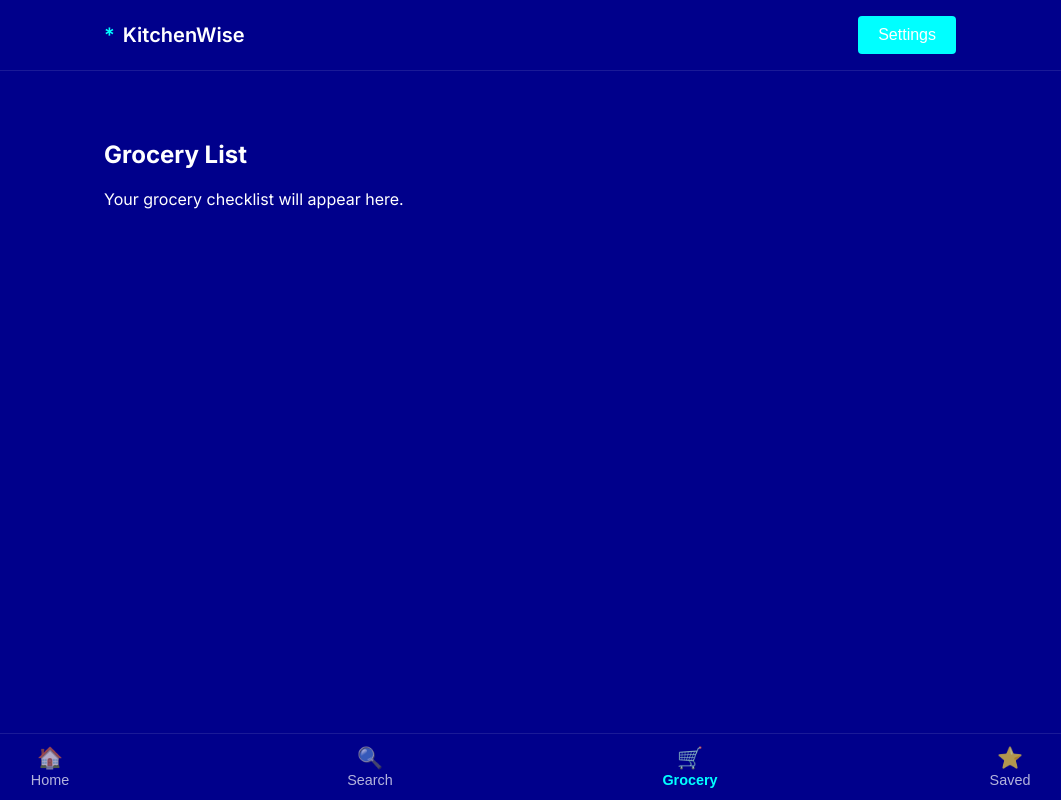
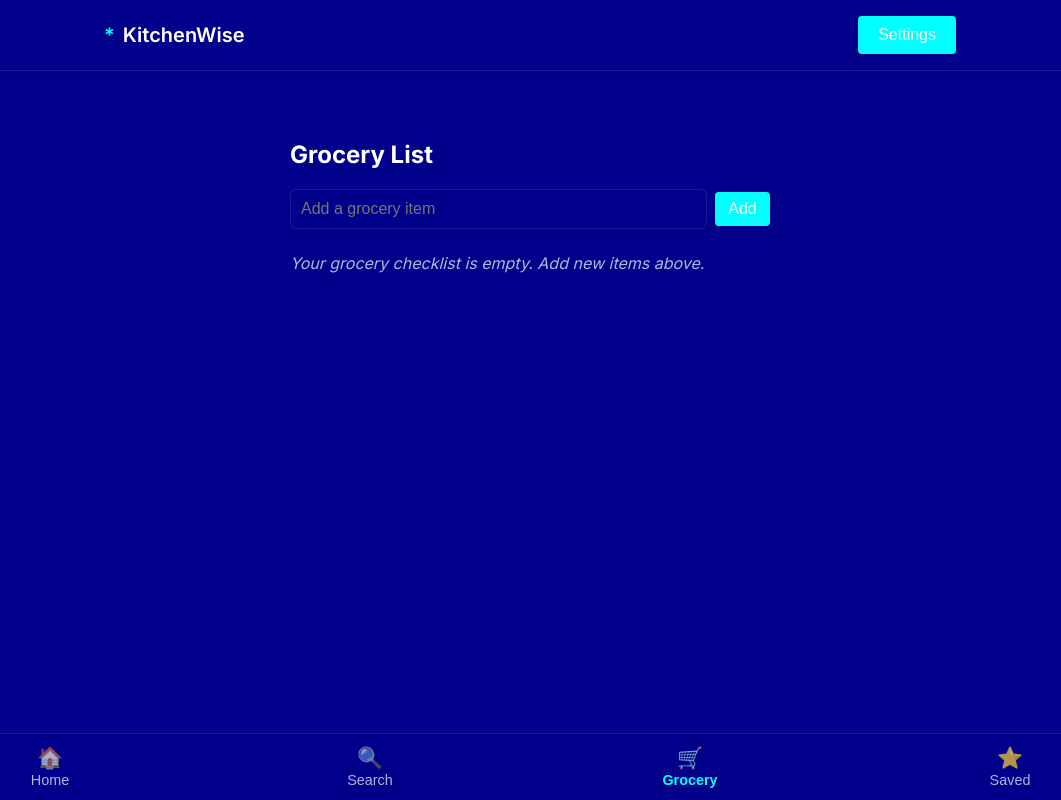
Before and after one commit to Workflow-Manager-admin/kitchenwise-26221-6bd7fd56, a React (Create React App) app in the folder kitchenwise_app/: page / in a window 1280 px wide. Both pictures are taken after a click on the button "Grocery". Shown: the whole page, without its empty margins (110-1171 px from the left). Built offline with nearby package versions, Linux system fonts and the light colour scheme; the HTML template or start-up script is replaced by a standard one.

Commit message:
Auto-commit: Changes as of 2025-06-05T16:37:19.201108+00:00

```diff
--- a/kitchenwise_app/src/components/grocery/GroceryList.js
+++ b/kitchenwise_app/src/components/grocery/GroceryList.js
@@ -1,14 +1,35 @@
 import React from "react";
+import GroceryItem from "./GroceryItem";
 
+/**
+ * GroceryList displays and manages a list of grocery items
+ * Props:
+ *   items: [{id, name, checked}]
+ *   onToggle(id): check/uncheck
+ *   onDelete(id): delete
+ */
 // PUBLIC_INTERFACE
-function GroceryList() {
-  /**
-   * List and manage shopping items (stub)
-   */
+function GroceryList({ items, onToggle, onDelete }) {
+  if (!items || items.length === 0) {
+    return null;
+  }
   return (
-    <ul>
-      <li>Milk <input type="checkbox" /></li>
-      <li>Bread <input type="checkbox" /></li>
+    <ul style={{
+      listStyle: "none",
+      padding: 0,
+      margin: 0,
+      maxWidth: 420,
+    }}>
+      {items.map((item) => (
+        <GroceryItem
+          key={item.id}
+          id={item.id}
+          name={item.name}
+          checked={!!item.checked}
+          onToggle={() => onToggle && onToggle(item.id)}
+          onDelete={() => onDelete && onDelete(item.id)}
+        />
+      ))}
     </ul>
   );
 }
--- a/kitchenwise_app/src/components/grocery/GroceryScreen.js
+++ b/kitchenwise_app/src/components/grocery/GroceryScreen.js
@@ -1,14 +1,146 @@
-import React from "react";
+import React, { useState, useEffect } from "react";
+import GroceryList from "./GroceryList";
 
 // PUBLIC_INTERFACE
+/**
+ * GroceryScreen manages the grocery list state and persistence.
+ *
+ * Provides:
+ * - Add item input
+ * - Links to GroceryList component for list, check, and delete logic
+ */
 function GroceryScreen() {
-  /**
-   * Displays and manages the shopping list (stub)
-   */
+  // Load initial list from localStorage
+  const [items, setItems] = useState(() => {
+    try {
+      const saved = localStorage.getItem("kw-grocery");
+      return saved ? JSON.parse(saved) : [];
+    } catch (e) {
+      return [];
+    }
+  });
+  const [input, setInput] = useState("");
+
+  // Keep localStorage in sync whenever items change
+  useEffect(() => {
+    localStorage.setItem("kw-grocery", JSON.stringify(items));
+  }, [items]);
+
+  // PUBLIC_INTERFACE
+  function addItem(text) {
+    const value = (text || input).trim();
+    if (!value) return;
+    setItems((prev) => [
+      ...prev,
+      {
+        id: Date.now().toString() + Math.random().toString(16).slice(2), // simple unique
+        name: value,
+        checked: false,
+      },
+    ]);
+    setInput("");
+  }
+
+  // PUBLIC_INTERFACE
+  function toggleItem(id) {
+    setItems((prev) =>
+      prev.map((item) =>
+        item.id === id ? { ...item, checked: !item.checked } : item
+      )
+    );
+  }
+
+  // PUBLIC_INTERFACE
+  function deleteItem(id) {
+    setItems((prev) => prev.filter((item) => item.id !== id));
+  }
+
+  // PUBLIC_INTERFACE
+  function clearList() {
+    if (
+      window.confirm(
+        "Clear all items from your grocery list? This cannot be undone."
+      )
+    ) {
+      setItems([]);
+    }
+  }
+
+  // PUBLIC_INTERFACE
+  function handleInputKey(e) {
+    if (e.key === "Enter") {
+      addItem();
+    }
+  }
+
   return (
-    <section style={{ paddingTop: 120, paddingBottom: 72 }}>
+    <section style={{ paddingTop: 120, paddingBottom: 72, maxWidth: 480, margin: "auto" }}>
       <h2>Grocery List</h2>
-      <p>Your grocery checklist will appear here.</p>
+
+      <form
+        style={{ display: "flex", gap: 8, marginBottom: 18, alignItems: "center" }}
+        onSubmit={e => {
+          e.preventDefault();
+          addItem();
+        }}
+        autoComplete="off"
+      >
+        <input
+          type="text"
+          value={input}
+          onChange={e => setInput(e.target.value)}
+          onKeyDown={handleInputKey}
+          placeholder="Add a grocery item"
+          aria-label="Add grocery item"
+          style={{
+            flex: 1,
+            padding: 10,
+            borderRadius: 6,
+            border: "1px solid var(--border-color)",
+            fontSize: 16,
+            outline: "none",
+            background: "var(--base-dark)",
+            color: "var(--text-color)"
+          }}
+        />
+        <button
+          className="btn"
+          type="submit"
+          style={{ minWidth: 55, padding: "8px 12px" }}
+          aria-label="Add item"
+        >
+          Add
+        </button>
+        {items.length > 0 && (
+          <button
+            type="button"
+            onClick={clearList}
+            style={{
+              background: "#ff4949",
+              color: "white",
+              border: "none",
+              borderRadius: 6,
+              padding: "8px 12px",
+              cursor: "pointer"
+            }}
+            aria-label="Clear the whole grocery list"
+          >
+            Clear
+          </button>
+        )}
+      </form>
+
+      <GroceryList
+        items={items}
+        onToggle={toggleItem}
+        onDelete={deleteItem}
+      />
+
+      {items.length === 0 && (
+        <div style={{ color: "var(--text-secondary)", marginTop: 24 }}>
+          <em>Your grocery checklist is empty. Add new items above.</em>
+        </div>
+      )}
     </section>
   );
 }
```
Also changed, not shown: 2 other files (tests, documents, lock files or other folders).
